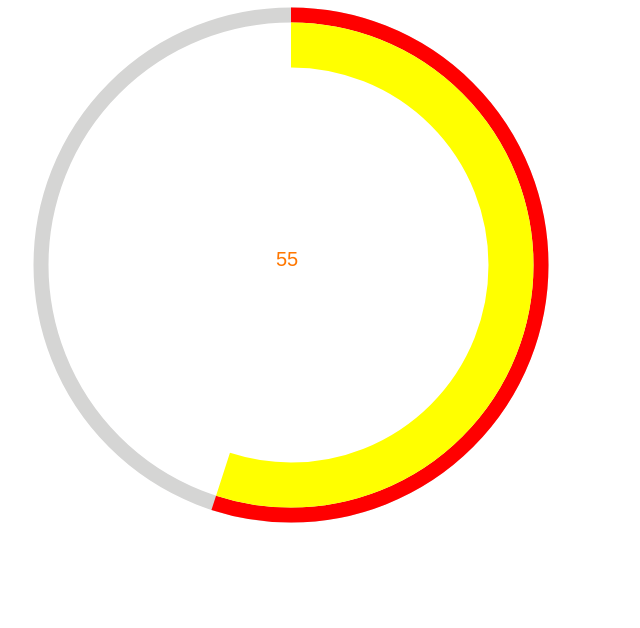
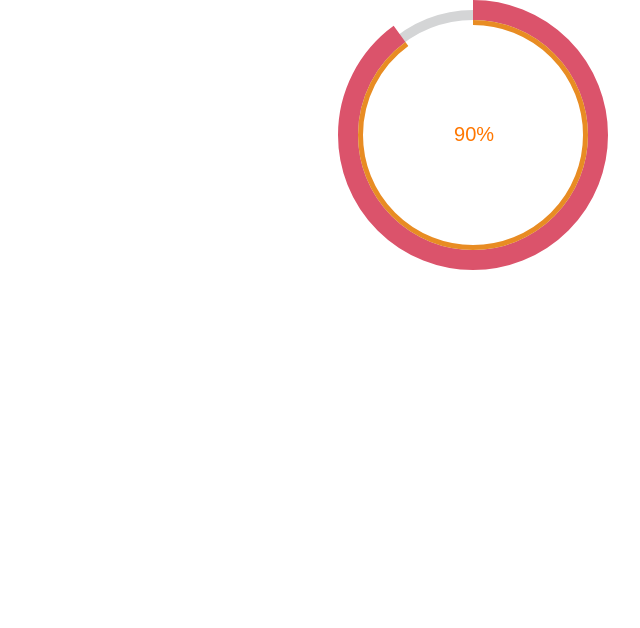
Before and after one commit to brpradeepprabhu/chart, a website: page index.html in a window 1280 px wide. Shown: the whole page, without its empty margins (302-942 px from the left). Drawn offline with Linux system fonts and the light colour scheme.

Commit message:
alignment issues

```diff
--- a/assets/scripts/chart.js
+++ b/assets/scripts/chart.js
@@ -12,6 +12,7 @@ var chart = window.chart || {};
         this.canvas = document.createElement('canvas');
         this.domelement = domelement ? domelement : document.body;
         this.domelement.appendChild(this.canvas);
+
         this.stage = new createjs.Stage(this.canvas);
         this.container = new createjs.Container();
         this.stage.addChild(this.container);
@@ -35,12 +36,16 @@ var chart = window.chart || {};
         percentage = percentage ? percentage : 0;
         var domWidth = parseInt(this.domStyle.width)
 
-        radius = (domWidth > (radius * 2)) ? radius : (radius * 0.9 * (domWidth / (radius * 2)));
-        this.canvas.width = (domWidth > (radius * 2.5)) ? radius * 2.5 : domWidth;
-        this.canvas.height = (domWidth > (radius * 2.5)) ? radius * 2.5 : domWidth;
-
-        this.canvas.style.left = (this.orgRadius === radius) ? (domWidth - this.canvas.width) / 2 + "px" : 0;
-        this.canvas.style.position = "absolute";
+        var chartWidth = (this.config.chart) ? ((this.config.chart.width) ? this.config.chart.width : 10) : 10;
+        var chartColor = (this.config.chart) ? ((this.config.chart.color) ? this.config.chart.color : '#ff00ff') : '#ff00ff';
+        this.container.y = chartWidth / 4;
+        this.container.x = chartWidth / 4;
+        radius = (domWidth > (radius * 2)) ? radius : ((radius - (chartWidth * 2)) * (domWidth / (radius * 2)));
+        this.canvas.width = (domWidth > ((radius + chartWidth) * 2.5)) ? (radius + chartWidth) * 2.5 : domWidth;
+        this.canvas.height = (domWidth > ((radius + chartWidth) * 2.5)) ? (radius + chartWidth) * 2.5 : domWidth;
+        console.log(domWidth, radius, (domWidth > (radius * 2)) ? radius * 2.5 : domWidth)
+        // this.canvas.style.left = (this.orgRadius === radius) ? (domWidth - this.canvas.width) / 2 + "px" : 0;
+        // this.canvas.style.position = "absolute";
 
         var bgwidth = (this.config.background) ? ((this.config.background.width) ? this.config.background.width : 10) : 10;
         var bgcolor = (this.config.background) ? ((this.config.background.color) ? this.config.background.color : '#ff0000') : '#ff0000';
@@ -54,17 +59,12 @@ var chart = window.chart || {};
         this.container.addChild(bgshape);
         this.stage.update();
 
-        var chartWidth = (this.config.chart) ? ((this.config.chart.width) ? this.config.chart.width : 10) : 10;
-        var chartColor = (this.config.chart) ? ((this.config.chart.color) ? this.config.chart.color : '#ff00ff') : '#ff00ff';
-
-
         var shape = new createjs.Shape();
         shape.graphics.s(chartColor).ss(chartWidth);
         this.container.addChild(shape);
-
         var startAngle = -Math.PI / 2;
         var endAngle = percentage > 25 ? (Math.PI * 2) * ((percentage / 100) - 0.25) : ((-Math.PI / 2) * ((25 - percentage) / 25));
-        var chartCommand = shape.graphics.arc(pos, pos, radius, startAngle, startAngle).command;
+        var chartCommand = shape.graphics.arc(pos, pos, radius + bgwidth / 2, startAngle, startAngle).command;
         shape.setBounds(0, 0, radius * 2, radius * 2);
 
         var shadowWidth = (this.config.shadow) ? ((this.config.shadow.width) ? this.config.shadow.width : chartWidth) : chartWidth;
@@ -74,10 +74,12 @@ var chart = window.chart || {};
         shadow.graphics.s(shadowColor).ss(shadowWidth);
         this.container.addChild(shadow);
         var diff = shadowWidth < chartWidth ? shadowWidth - (chartWidth / 2) : shadowWidth / 2 - chartWidth / 2;
-        var shadowCommand = shadow.graphics.arc(pos, pos, radius - chartWidth - diff, startAngle, startAngle).command;
+        var shadowCommand = shadow.graphics.arc(pos, pos, radius - chartWidth / 2 - diff / 2, startAngle, startAngle).command;
         shadow.setBounds(0, 0, radius * 2, radius * 2);
 
-        var text = new createjs.Text(percentage, "20px Arial", "#ff7700");
+        var font = (this.config.text) ? ((this.config.text.font) ? this.config.shadow.font : "20px Arial") : "20px Arial";
+        var shadowColor = (this.config.shadow) ? ((this.config.shadow.color) ? this.config.shadow.color : '#000000') : '#000000';
+        var text = new createjs.Text(percentage, font, "#ff7700");
         this.container.addChild(text);
         var bounds = this.container.getBounds();
         text.x = bounds.width / 2 + (text.getMeasuredWidth() / 2);
@@ -99,7 +101,7 @@ var chart = window.chart || {};
 
         function handleComplete() {
             done = true;
-            text.text = percentage;
+            text.text = percentage + "%";
         }
 
     };
--- a/index.html
+++ b/index.html
@@ -15,28 +15,33 @@
     var charter;
 
     function init() {
-        charter = new chart.piechart(document.body, {
+        charter = new chart.piechart(document.getElementById("afsChart"), {
             background: {
-                color: '#d5d5d4',
-                width: 15
+                color: '#d4d5d6',
+                width: 10
             },
             chart: {
-                width: 15,
-                color: '#ff0000',
+                width: 20,
+                color: '#db536b',
             },
-            shadow:{
-                width:45,
-                color: '#ffff00',
+            shadow: {
+                width: 5,
+                color: '#e88c23',
+            },
+            text: {
+                font: "",
+                color: ""
             }
         });
         //250:radius
         //85 percentage of circle
-        charter.create(250,55);
+        charter.create(120, 90);
     }
 </script>
 
 <body onload="init()">
-
+    <div class="col-xs-6" id="chartholder">
+    </div>
 </body>
 
 </html>
```
